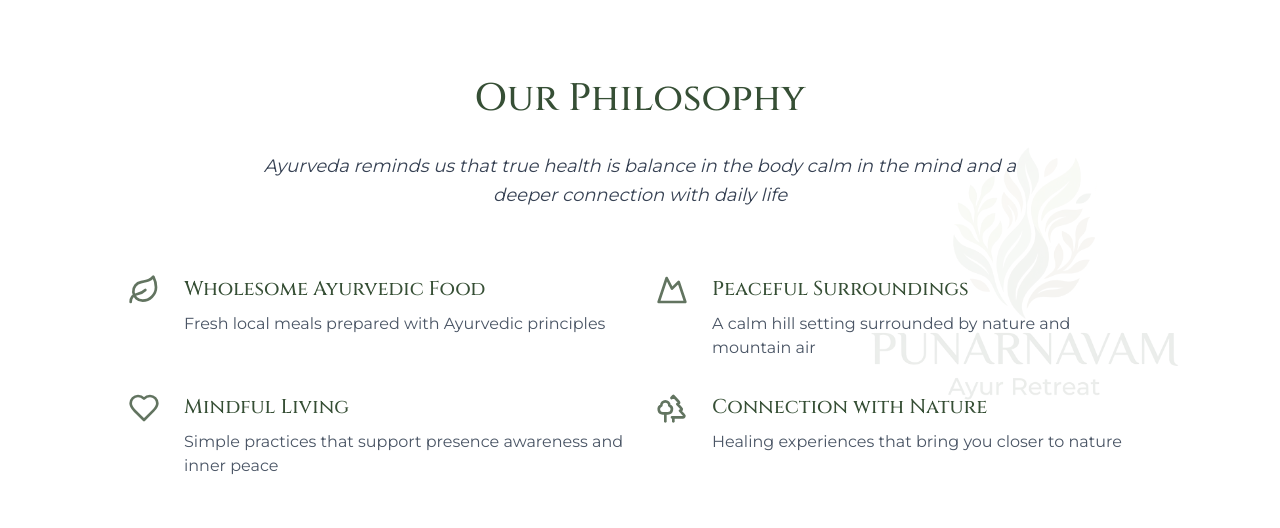
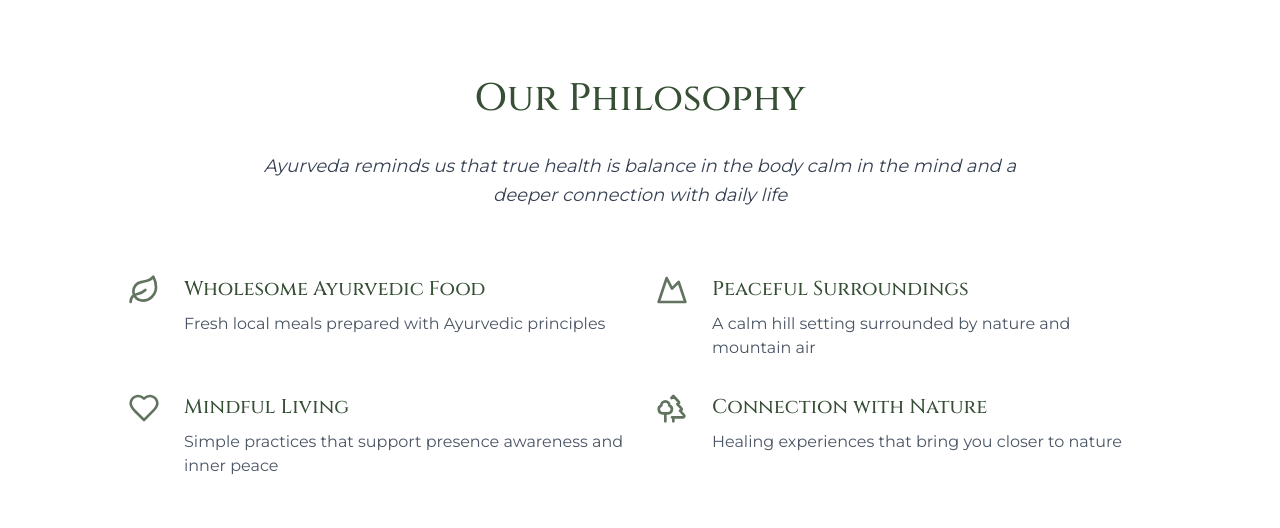
Before and after one commit to saifalikhann98-debug/punarnavam-ayur-retreat, a React (Vite) app: page / in a window 1280 px wide. Shown: the part 4806-5334 px from the top of the page. Built offline with nearby package versions, Linux system fonts and the light colour scheme.

Commit message:
Remove philosophy background logo

```diff
--- a/src/app/App.tsx
+++ b/src/app/App.tsx
@@ -2,7 +2,6 @@ import { useState, useEffect, type FormEvent } from "react";
 import { motion, useScroll, useTransform } from "motion/react";
 import emailjs from "@emailjs/browser";
 import mistyGardenResort from "../imports/misty-garden-resort.jpg";
-import punarnavamLogoTransparent from "../imports/punarnavam-logo-transparent.png";
 import {
   Leaf,
   Heart,
@@ -782,14 +781,8 @@ export default function App() {
       </section>
 
       {/* Philosophy Section */}
-      <section className="relative overflow-hidden py-16 sm:py-20 px-4 sm:px-6 bg-white">
-        <img
-          src={punarnavamLogoTransparent}
-          alt=""
-          aria-hidden="true"
-          className="pointer-events-none absolute right-[-8rem] top-1/2 hidden w-[34rem] max-w-none -translate-y-1/2 opacity-10 md:block lg:right-[-5rem] lg:w-[42rem]"
-        />
-        <div className="container relative z-10 mx-auto max-w-5xl">
+      <section className="py-16 sm:py-20 px-4 sm:px-6 bg-white">
+        <div className="container mx-auto max-w-5xl">
           <motion.div
             initial={{ opacity: 0, y: 30 }}
             whileInView={{ opacity: 1, y: 0 }}
```
Also changed, not shown: src/imports/punarnavam-logo-transparent.png (deleted).
